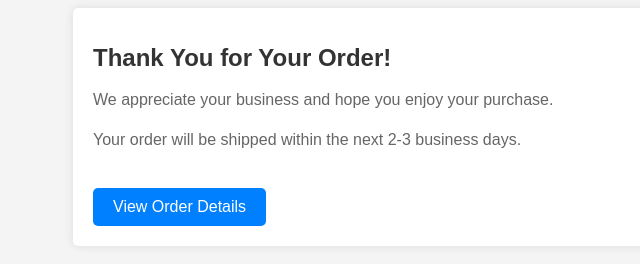
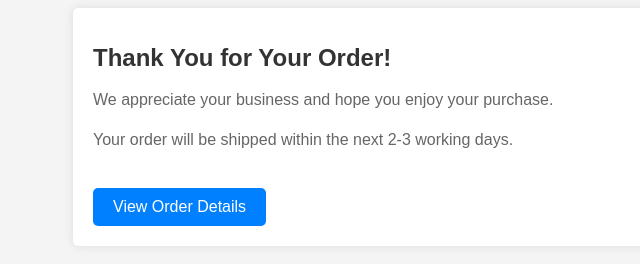
Before and after one commit to m-ahmedk/mail-sender, a website: page public/html/sample.html in a window 1280 px wide. Shown: the full height of the page, 247-887 px from the left. Drawn offline with Linux system fonts and the light colour scheme.

```diff
--- a/public/html/sample.html
+++ b/public/html/sample.html
@@ -45,7 +45,7 @@
     <div class="container">
       <h1>Thank You for Your Order!</h1>
       <p>We appreciate your business and hope you enjoy your purchase.</p>
-      <p>Your order will be shipped within the next 2-3 business days.</p>
+      <p>Your order will be shipped within the next 2-3 working days.</p>
       <a href="#" class="button">View Order Details</a>
     </div>
   </body>
```
Also changed, not shown: README.md (added).
